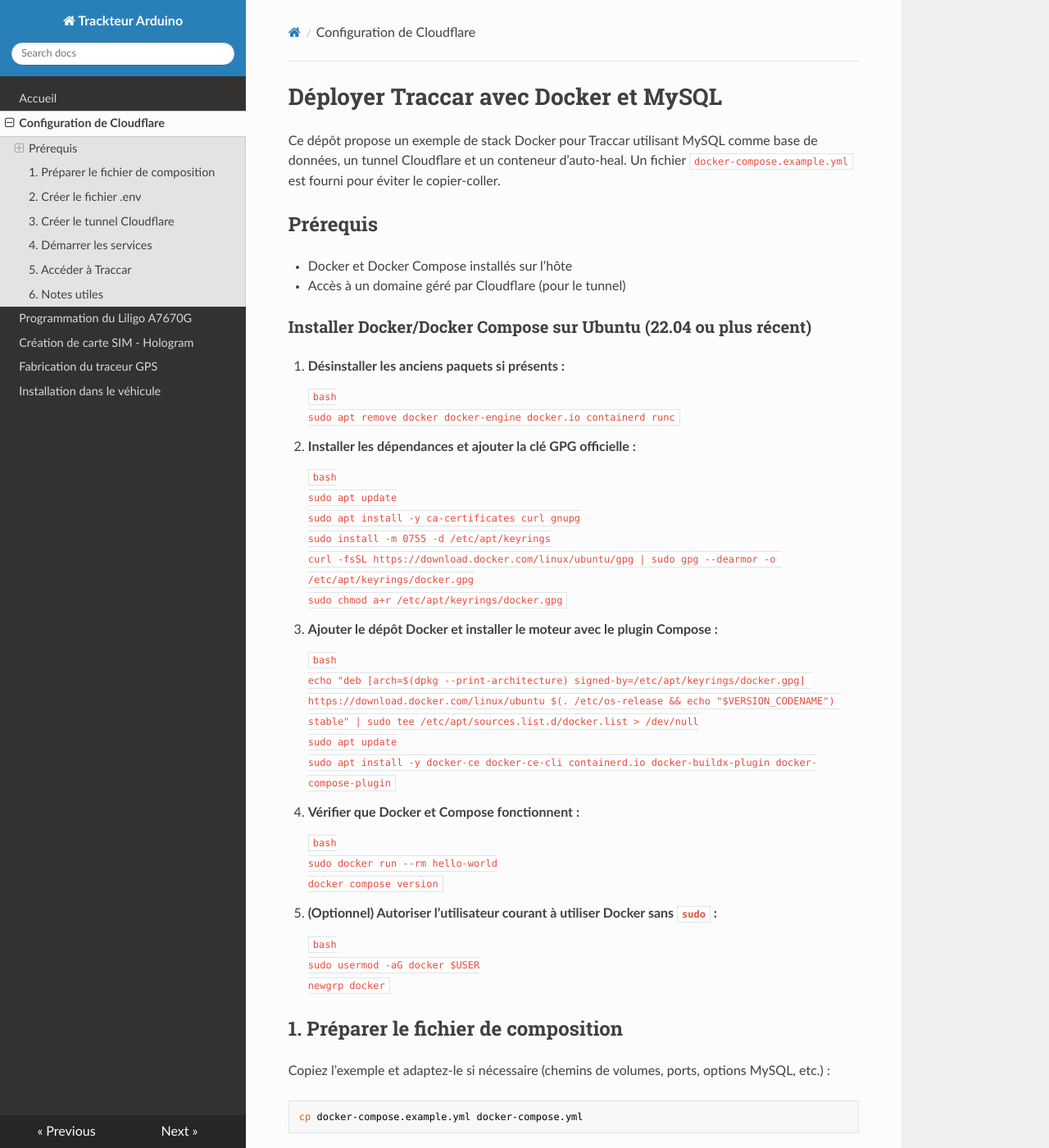
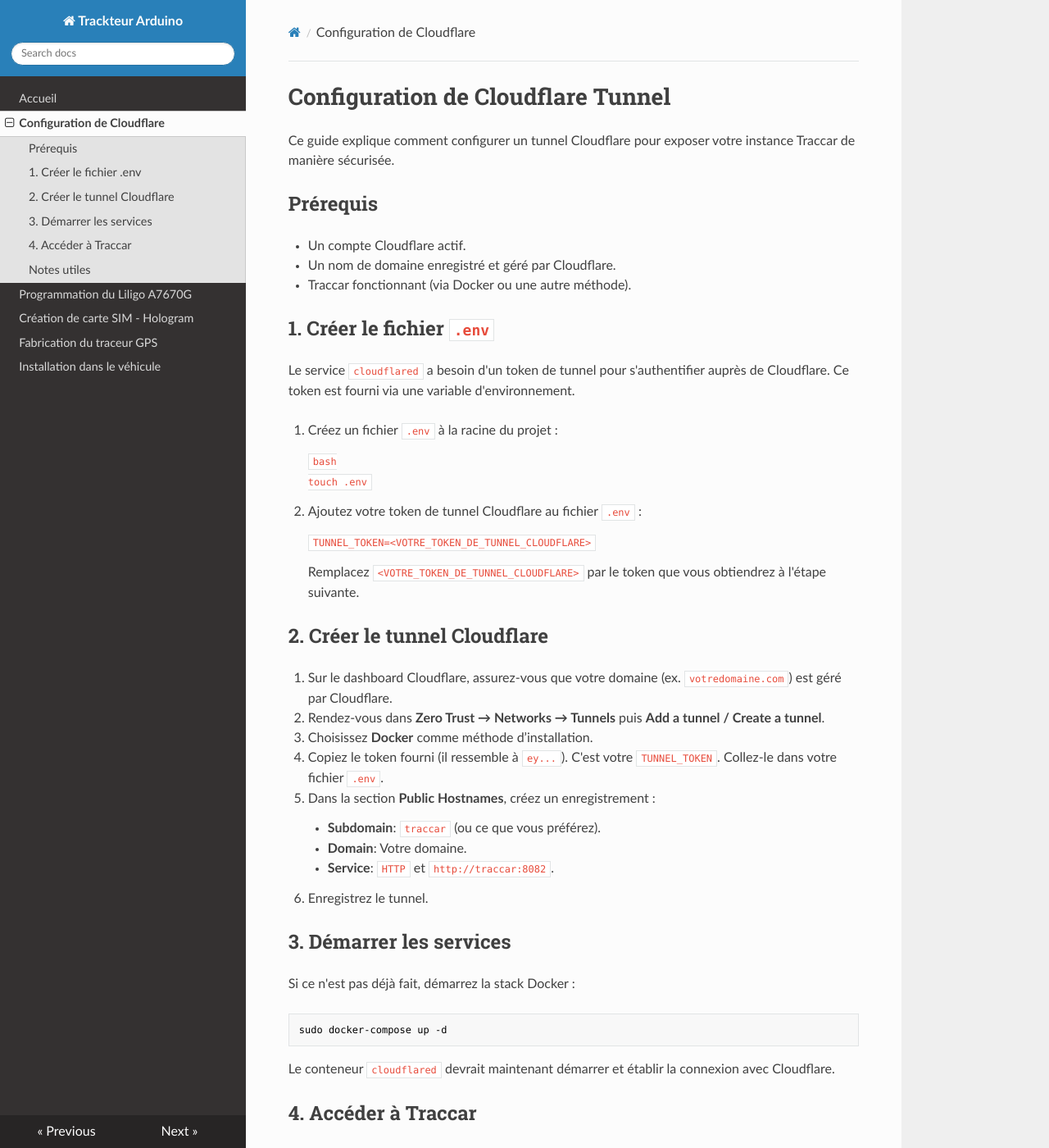
Before and after one commit to fpoisson2/trackteur, an MkDocs documentation site: the page built from docs/configuration_cloudflare.md, in a window 1280 px wide and 1400 px high. Shown: the whole window at 82% size. Built offline with MkDocs 1.6.1, drawn with Linux system fonts in a browser that asks for light colours; nearby versions of some CDN libraries; some of the changed text lies outside the part shown.

Commit message:
docs: Refactor documentation to remove duplication
The documentation in `index.md` and `configuration_cloudflare.md` was largely duplicated.

This commit refactors the documentation to:

- Keep `index.md` as the main entry point with installation and usage instructions.

- Move all Cloudflare-specific configuration to `configuration_cloudflare.md`.

````diff
--- a/docs/configuration_cloudflare.md
+++ b/docs/configuration_cloudflare.md
@@ -1,109 +1,58 @@
-# Déployer Traccar avec Docker et MySQL
+# Configuration de Cloudflare Tunnel
 
-Ce dépôt propose un exemple de stack Docker pour Traccar utilisant MySQL comme base de données, un tunnel Cloudflare et un conteneur d’auto-heal. Un fichier `docker-compose.example.yml` est fourni pour éviter le copier-coller.
+Ce guide explique comment configurer un tunnel Cloudflare pour exposer votre instance Traccar de manière sécurisée.
 
 ## Prérequis
 
--   Docker et Docker Compose installés sur l’hôte
--   Accès à un domaine géré par Cloudflare (pour le tunnel)
+-   Un compte Cloudflare actif.
+-   Un nom de domaine enregistré et géré par Cloudflare.
+-   Traccar fonctionnant (via Docker ou une autre méthode).
 
-### Installer Docker/Docker Compose sur Ubuntu (22.04 ou plus récent)
+## 1. Créer le fichier `.env`
 
-1.  **Désinstaller les anciens paquets si présents :**
+Le service `cloudflared` a besoin d'un token de tunnel pour s'authentifier auprès de Cloudflare. Ce token est fourni via une variable d'environnement.
+
+1.  Créez un fichier `.env` à la racine du projet :
 
     ```bash
-    sudo apt remove docker docker-engine docker.io containerd runc
+    touch .env
     ```
 
-2.  **Installer les dépendances et ajouter la clé GPG officielle :**
+2.  Ajoutez votre token de tunnel Cloudflare au fichier `.env` :
 
-    ```bash
-    sudo apt update
-    sudo apt install -y ca-certificates curl gnupg
-    sudo install -m 0755 -d /etc/apt/keyrings
-    curl -fsSL https://download.docker.com/linux/ubuntu/gpg | sudo gpg --dearmor -o /etc/apt/keyrings/docker.gpg
-    sudo chmod a+r /etc/apt/keyrings/docker.gpg
+    ```
+    TUNNEL_TOKEN=<VOTRE_TOKEN_DE_TUNNEL_CLOUDFLARE>
     ```
 
-3.  **Ajouter le dépôt Docker et installer le moteur avec le plugin Compose :**
+    Remplacez `<VOTRE_TOKEN_DE_TUNNEL_CLOUDFLARE>` par le token que vous obtiendrez à l'étape suivante.
 
-    ```bash
-    echo "deb [arch=$(dpkg --print-architecture) signed-by=/etc/apt/keyrings/docker.gpg] https://download.docker.com/linux/ubuntu $(. /etc/os-release && echo "$VERSION_CODENAME") stable" | sudo tee /etc/apt/sources.list.d/docker.list > /dev/null
-    sudo apt update
-    sudo apt install -y docker-ce docker-ce-cli containerd.io docker-buildx-plugin docker-compose-plugin
-    ```
+## 2. Créer le tunnel Cloudflare
 
-4.  **Vérifier que Docker et Compose fonctionnent :**
+1.  Sur le dashboard Cloudflare, assurez-vous que votre domaine (ex. `votredomaine.com`) est géré par Cloudflare.
+2.  Rendez-vous dans **Zero Trust → Networks → Tunnels** puis **Add a tunnel / Create a tunnel**.
+3.  Choisissez **Docker** comme méthode d’installation.
+4.  Copiez le token fourni (il ressemble à `ey...`). C'est votre `TUNNEL_TOKEN`. Collez-le dans votre fichier `.env`.
+5.  Dans la section **Public Hostnames**, créez un enregistrement :
+    -   **Subdomain**: `traccar` (ou ce que vous préférez).
+    -   **Domain**: Votre domaine.
+    -   **Service**: `HTTP` et `http://traccar:8082`.
+6.  Enregistrez le tunnel.
 
-    ```bash
-    sudo docker run --rm hello-world
-    docker compose version
-    ```
+## 3. Démarrer les services
 
-5.  **(Optionnel) Autoriser l’utilisateur courant à utiliser Docker sans `sudo` :**
-
-    ```bash
-    sudo usermod -aG docker $USER
-    newgrp docker
-    ```
-
-## 1. Préparer le fichier de composition
-
-Copiez l’exemple et adaptez-le si nécessaire (chemins de volumes, ports, options MySQL, etc.) :
+Si ce n'est pas déjà fait, démarrez la stack Docker :
 
 ```bash
-cp docker-compose.example.yml docker-compose.yml
+sudo docker-compose up -d
 ```
 
-L’exemple utilise :
+Le conteneur `cloudflared` devrait maintenant démarrer et établir la connexion avec Cloudflare.
 
--   MySQL 8.4 avec les options JDBC recommandées pour Traccar
--   Traccar (`traccar/traccar:latest`) exposé sur le port 8082 et la plage 5000-5500
--   `cloudflared` en mode tunnel token
--   `autoheal` pour relancer les conteneurs marqués `unhealthy`
+## 4. Accéder à Traccar
 
-## 2. Créer le fichier `.env`
+Une fois que `cloudflared` est en cours d'exécution, vous pouvez accéder à l'interface de Traccar via l'URL que vous avez configurée (par exemple, `https://traccar.votredomaine.com`).
 
-Dans le même dossier que `docker-compose.yml`, créez un `.env` contenant votre token Cloudflare :
+## Notes utiles
 
-```
-TUNNEL_TOKEN=<TOKEN_TRES_LONG>
-```
-
-Le token est fourni par Cloudflare lors de la création du tunnel (voir étape suivante).
-
-## 3. Créer le tunnel Cloudflare
-
-1.  Sur le dashboard Cloudflare, assurez-vous que votre domaine (ex. `edxo.ca`) est géré par Cloudflare.
-2.  Rendez-vous dans **Zero Trust → Networks → Tunnels** puis **Add a tunnel / Create a tunnel**.
-3.  Choisissez **Docker** comme méthode d’installation et notez le token fourni après `--token`.
-4.  Ajoutez un **Public hostname** pointant vers `http://traccar:8082` (le nom du service Docker).
-5.  Collez le token dans `.env` sous `TUNNEL_TOKEN`.
-
-## 4. Démarrer les services
-
-Depuis le dossier contenant `docker-compose.yml` et `.env` :
-
-```bash
-sudo mkdir -p /opt/traccar/data /opt/traccar/logs
-# Lancer la stack en arrière-plan
-docker compose up -d
-```
-
-Vérifier les journaux si besoin :
-
-```bash
-docker compose ps
-docker compose logs -f traccar
-docker compose logs -f cloudflared
-```
-
-## 5. Accéder à Traccar
-
-Une fois que Traccar est en état `healthy` et que `cloudflared` tourne, accédez à l’interface via l’URL configurée dans Cloudflare (ex. `https://gps.edxo.ca`).
-
-## 6. Notes utiles
-
--   Vous pouvez retirer le mapping `8082:8082` pour n’exposer Traccar que via Cloudflare.
--   Pour plusieurs sous-domaines, ajoutez plusieurs règles d’ingress dans le tunnel Cloudflare.
--   `autoheal` relance automatiquement les conteneurs marqués `unhealthy` via les `healthchecks`.
+-   Vous pouvez retirer le mapping de port `8082:8082` du service `traccar` dans `docker-compose.yml` pour n'exposer Traccar qu'à travers le tunnel Cloudflare.
+-   Pour ajouter d'autres services, vous pouvez ajouter des "Public Hostnames" à votre tunnel.
````
Also changed, not shown: docs/index.md (+42 -19 lines).
